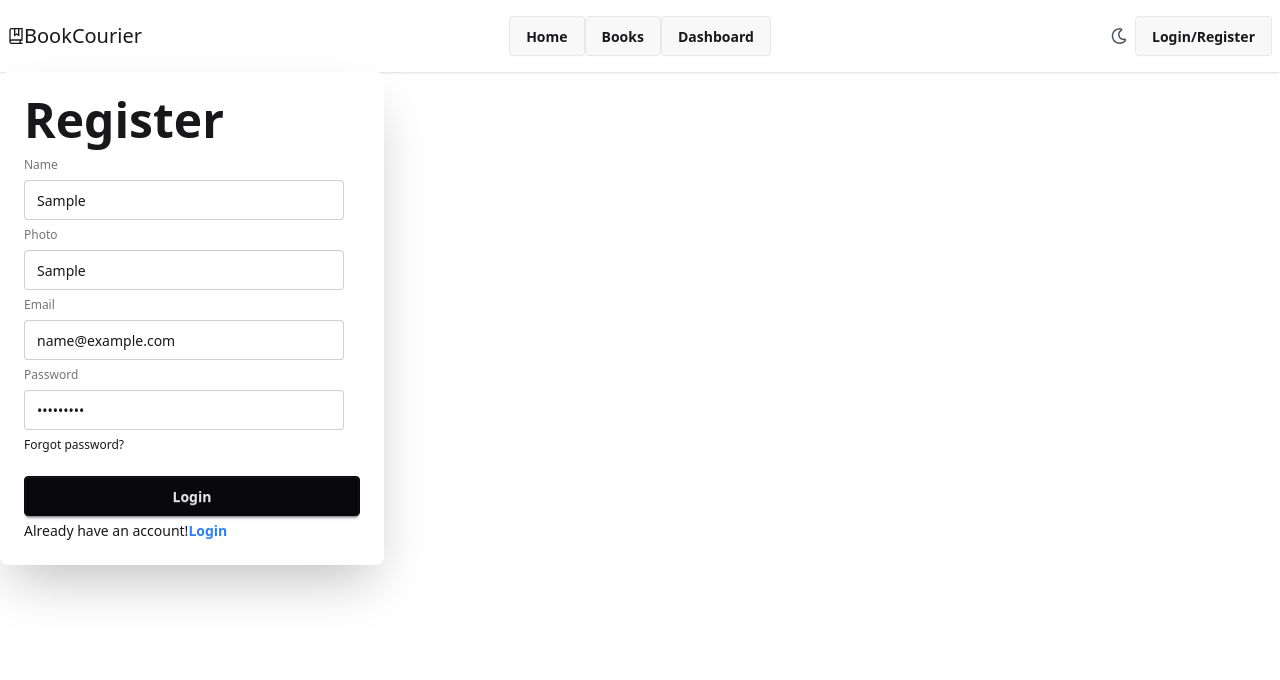
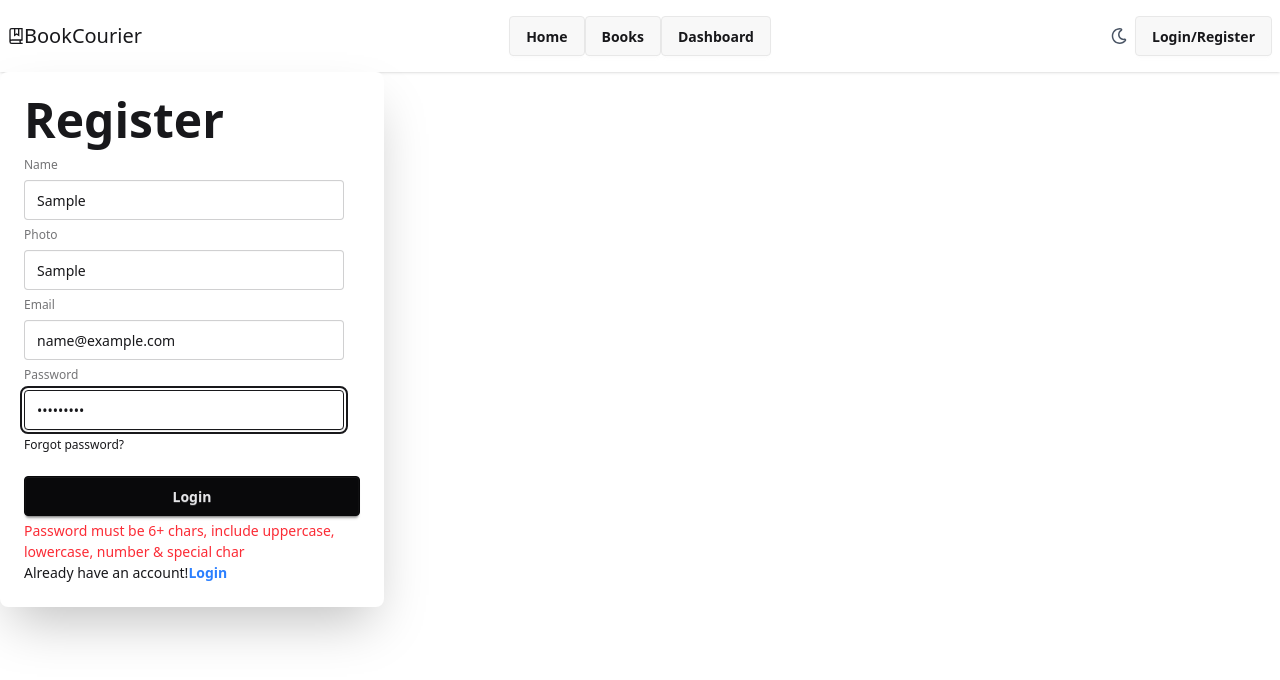
Before and after one commit to MinhajurRahman27/BookCourier-client, a React (Vite) app: page /register in a window 1280 px wide. Both pictures are taken after typing "Sample", "Sample", "name@example.com", "Sample123" into the empty fields and a click on the button "Login". Shown: the top 680 px of the page. Built offline with nearby package versions, Linux system fonts and the light colour scheme.

Commit message:
Added password validation to register.jsx

```diff
--- a/src/Pages/Login/Login.jsx
+++ b/src/Pages/Login/Login.jsx
@@ -20,12 +20,14 @@ const Login = () => {
               className="input"
               placeholder="Email"
               {...register("email")}
+              required
             />
             <label className="label">Password</label>
             <input
               type="password"
               className="input"
               placeholder="Password"
+              required
               {...register("pass")}
             />
             <div>
--- a/src/Pages/Register/Register.jsx
+++ b/src/Pages/Register/Register.jsx
@@ -3,10 +3,20 @@ import { useForm } from "react-hook-form";
 import { Link } from "react-router";
 
 const Register = () => {
-  const { register, handleSubmit } = useForm();
+  const {
+    register,
+    handleSubmit,
+    formState: { errors },
+  } = useForm();
 
+  const passwordRegex =
+    /^(?=.*[a-z])(?=.*[A-Z])(?=.*\d)(?=.*[@$!%*?&])[A-Za-z\d@$!%*?&]{6,}$/;
   const formsubmit = (data) => {
     console.log(data);
+
+    // if(passwordRegex.test(data.pass)){
+
+    // }
   };
   return (
     <div className="card bg-base-100 w-full max-w-sm shrink-0 shadow-2xl">
@@ -20,6 +30,7 @@ const Register = () => {
               className="input"
               placeholder="Name"
               {...register("name")}
+              required
             />
             <label className="label">Photo</label>
             <input
@@ -27,26 +38,42 @@ const Register = () => {
               className="input"
               placeholder="PhotoUrl"
               {...register("photoURL")}
+              required
             />
+            {/* <input
+              type="file"
+              name="photo"
+              class="file-input file-input-bordered file-input-primary w-full max-w-xs"
+            /> */}
             <label className="label">Email</label>
             <input
               type="email"
               className="input"
               placeholder="Email"
               {...register("email")}
+              required
             />
             <label className="label">Password</label>
             <input
               type="password"
               className="input"
+              required
               placeholder="Password"
-              {...register("pass")}
+              {...register("pass", {
+                pattern: {
+                  value: passwordRegex,
+                  message:
+                    "Password must be 6+ chars, include uppercase, lowercase, number & special char",
+                },
+              })}
             />
+
             <div>
               <a className="link link-hover">Forgot password?</a>
             </div>
             <button className="btn btn-neutral mt-4">Login</button>
           </fieldset>
+          {errors.pass && <p className="text-red-500">{errors.pass.message}</p>}
           <p>
             Already have an account!
             <Link className="text-blue-500 font-semibold" to="/login">
```
